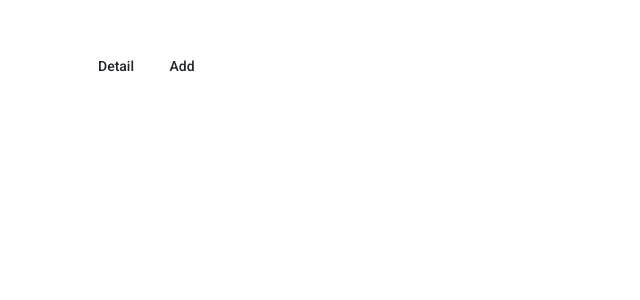
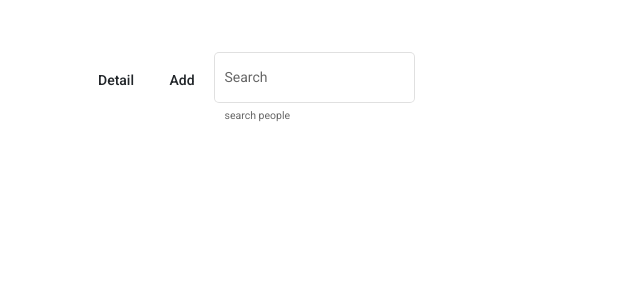
Before and after one commit to FarhanFansuri/MFarhanF_upn_zetta_learning, an Angular app in the folder angular_learning/: page / in a window 1280 px wide. Shown: the top 300 px of the page, without its empty margins (0-640 px from the left). Built offline with nearby package versions, Linux system fonts and the light colour scheme.

Commit message:
update day 9

```diff
--- a/angular_learning/src/app/app.module.ts
+++ b/angular_learning/src/app/app.module.ts
@@ -14,6 +14,7 @@ import { MatInputModule } from '@angular/material/input';
 import { MatButtonModule } from '@angular/material/button';
 import { DataService } from './data-servicee/data.service';
 import { MatRadioModule } from '@angular/material/radio';
+import { FilterPipe } from './filter.pipe';
 
 
 
@@ -22,7 +23,8 @@ import { MatRadioModule } from '@angular/material/radio';
     AppComponent,
     AddComponent,
     EditComponent,
-    ListComponent
+    ListComponent,
+    FilterPipe
   ],
   imports: [
     BrowserModule,
--- /dev/null
+++ b/angular_learning/src/app/filter.pipe.ts
@@ -0,0 +1,12 @@
+import { Pipe, PipeTransform } from '@angular/core';
+
+@Pipe({
+  name: 'filter'
+})
+export class FilterPipe implements PipeTransform {
+
+  transform(value: unknown, ...args: unknown[]): unknown {
+    return null;
+  }
+
+}
--- a/angular_learning/src/app/list-profile/list/list.component.html
+++ b/angular_learning/src/app/list-profile/list/list.component.html
@@ -1,5 +1,10 @@
 <button mat-button (click)="onDetail()">Detail</button>
 <button mat-button routerLink="/add">Add</button>
+<mat-form-field appearance="outline">
+  <mat-label>Search</mat-label>
+  <input matInput placeholder="">
+  <mat-hint>search people</mat-hint>
+</mat-form-field>
 <div class="list-card m-3" style="width: 20%;" *ngFor="let data of datalist">
   <mat-card>
     <mat-card-header>
```
Also changed, not shown: 1 other file (tests, documents, lock files or other folders).
